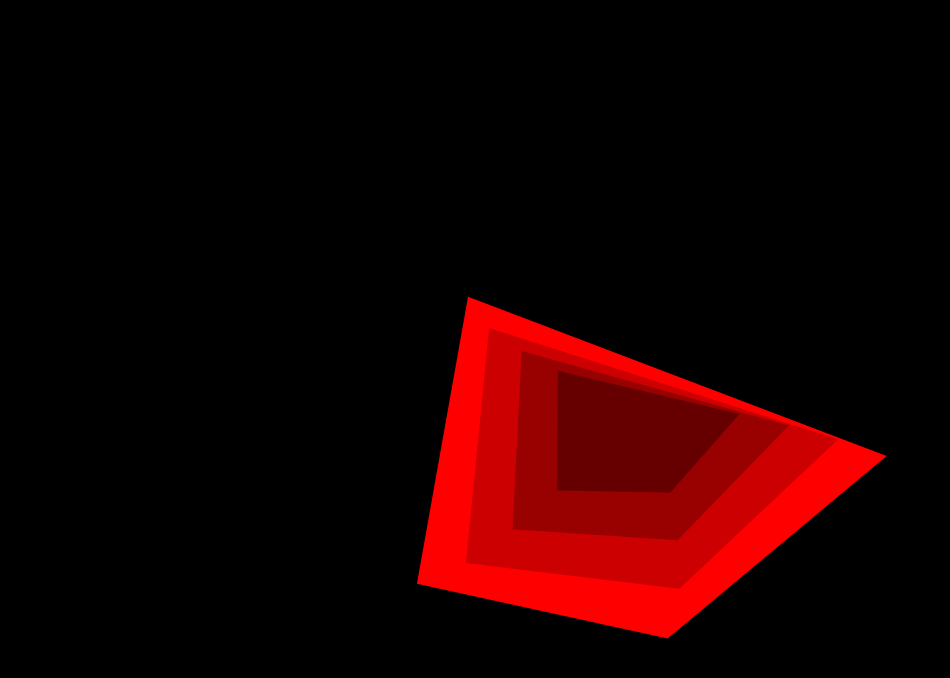
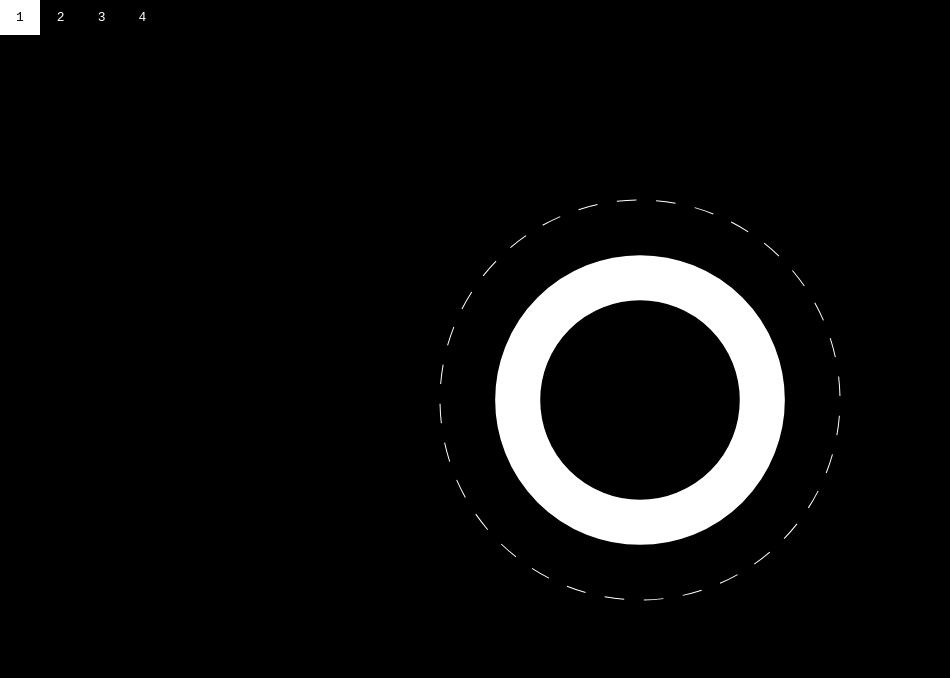
Before and after one commit to drojdjou/Leaf, a plain HTML site: page html/index.html in a window 1280 px wide. Shown: the whole page, without its empty margins (0-950 px from the left). Drawn offline with Linux system fonts and the light colour scheme.

Commit message:
Added menu do demo index

```diff
--- a/html/demo/02_sequencer.js
+++ b/html/demo/02_sequencer.js
@@ -9,12 +9,13 @@ var BPM = 116;
 var SECBT = 2;
 var ML = 60000 / BPM;
 
-
 var input = document.createElement('input');
 input.setAttribute('type', 'text');
 input.style.position = 'absolute';
-input.style.top = '10px';
+input.style.top = '40px';
 input.style.left = '10px';
+input.style.fontSize = '20px';
+input.style.width = '60px';
 document.body.appendChild(input);
 
 input.value = BPM;
--- a/html/demo/04_polygon.js
+++ b/html/demo/04_polygon.js
@@ -46,27 +46,27 @@ var p4 =
 var pos = p_(Leaf.Layout.centerX(), Leaf.Layout.centerY()).wait(ML * 4);
 
 
-var poly = new Leaf.Polygon([1.0,0,0,1]);
+var poly = new Leaf.Polygon(4, [1.0,0,0,1]);
 poly.p1 = p1, poly.p2 = p2, poly.p3 = p3, poly.p4 = p4, poly.position = pos;
 poly.scale.init(1, 1);
 poly.rotation.init(Math.PI / 32 * -1);
 poly.zIndex = 0;
 
-var poly2 = new Leaf.Polygon([0.8,0,0,1]);
+var poly2 = new Leaf.Polygon(4, [0.8,0,0,1]);
 
 poly2.p1 = p1, poly2.p2 = p2, poly2.p3 = p3, poly2.p4 = p4, poly2.position = pos;
 poly2.scale.init(0.8, 0.8);
 poly2.rotation.init(Math.PI / 32 * -1.2);
 poly2.zIndex = 1;
 
-var poly3 = new Leaf.Polygon([0.6,0,0,1]);
+var poly3 = new Leaf.Polygon(4, [0.6,0,0,1]);
 
 poly3.p1 = p1, poly3.p2 = p2, poly3.p3 = p3, poly3.p4 = p4, poly3.position = pos;
 poly3.scale.init(0.6, 0.6);
 poly3.rotation.init(Math.PI / 32 * -1.4);
 poly3.zIndex = 2;
 
-var poly4 = new Leaf.Polygon([0.4,0,0,1]);
+var poly4 = new Leaf.Polygon(4, [0.4,0,0,1]);
 
 poly4.p1 = p1, poly4.p2 = p2, poly4.p3 = p3, poly4.p4 = p4, poly4.position = pos;
 poly4.scale.init(0.4, 0.4);
--- a/html/index.html
+++ b/html/index.html
@@ -58,6 +58,33 @@
         outline: 0;
     }
 
+    ul {
+       list-style-type: none;
+       padding: 0;
+       margin: 0;
+       position: absolute;
+       top: 0;
+       left: 0;
+    }
+
+    ul li {
+        float: left;
+        padding: 10px 16px 10px 16px;
+        margin-right: 1px;
+        color: #fff;
+    }
+
+    ul li:hover {
+        background-color: #fff;
+        color: #000;
+    }
+
+    ul a, ul a:visited {
+        font-family: monospace;
+
+        text-decoration: none;
+    }
+
 </style>
 
 <script type="text/javascript" src="src/Leaf.js"></script>
@@ -116,10 +143,20 @@ run();
 
 </script>
 
-<!-- <script type="text/javascript" src="demo/01_demo_mrdiv.js"></script> -->
-<!-- <script type="text/javascript" src="demo/02_sequencer.js"></script> -->
-<!-- <script type="text/javascript" src="demo/03_lines.js"></script> -->
-<script type="text/javascript" src="demo/04_polygon.js"></script>
+<script type="text/javascript">
+
+var demos = [
+    "demo/01_demo_mrdiv.js",
+    "demo/02_sequencer.js",
+    "demo/03_lines.js",
+    "demo/04_polygon.js"
+];
+
+var demoId = parseInt(location.search.substring(1)) || 0;
+
+document.write('<script type="text/javascript" src="' + demos[demoId] + '"></' + 'script>');
+
+</script>
 
 
 <script>
@@ -128,5 +165,12 @@ if(location.host == 'localhost' || localhost.host.indexOf('192.168') > -1) {
 }
 </script>
 
+<ul>
+    <a href="?0"><li>1</li></a>
+    <a href="?1"><li>2</li></a>
+    <a href="?2"><li>3</li></a>
+    <a href="?3"><li>4</li></a>
+</ul>
+
 </body>
 </head>
--- a/html/src/objects/Polygon.js
+++ b/html/src/objects/Polygon.js
@@ -1,4 +1,4 @@
-Leaf.Polygon = function(color) {
+Leaf.Polygon = function(numSegments, color) {
 
 	Leaf.Object2d.call(this);
 
@@ -6,9 +6,9 @@ Leaf.Polygon = function(color) {
 
 	this.name = "poly";
 
-	this.p1 = p_(0, 0);
-	this.p2 = p_(0, 0);
-	this.p3 = p_(0, 0);
+	for(var i = 1; i <= numSegments; i++) {
+		this['p' + i] = p_(0, 0);
+	}
 
 	this.color = p_.apply(null, color || [1,1,1,1]);
 
@@ -23,17 +23,10 @@ Leaf.Polygon = function(color) {
 
 		cx.beginPath();
 
-		p = an.p1.get(t);
-		cx.moveTo(p[0], p[1]);
-
-		p = an.p2.get(t);
-		cx.lineTo(p[0], p[1]);
-
-		p = an.p3.get(t);
-		cx.lineTo(p[0], p[1]);
-
-		p = an.p4.get(t);
-		cx.lineTo(p[0], p[1]);
+		for(var i = 1; i <= numSegments; i++) {
+			p = an['p' + i].get(t);
+			(i == 0) ? cx.moveTo(p[0], p[1]) : cx.lineTo(p[0], p[1]);
+		}
 
 		cx.fill();
 	}
```
Also changed, not shown: 1 other file.
